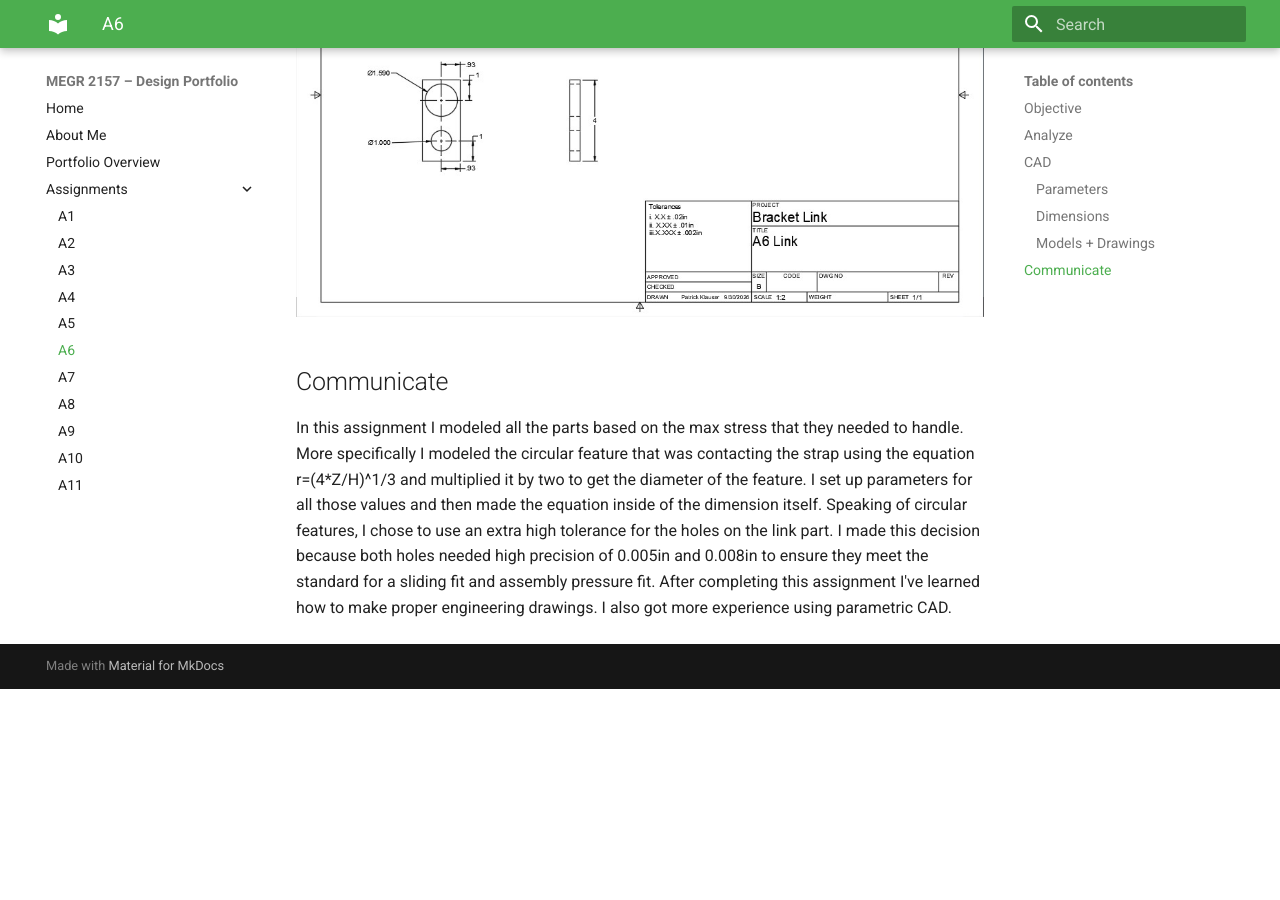
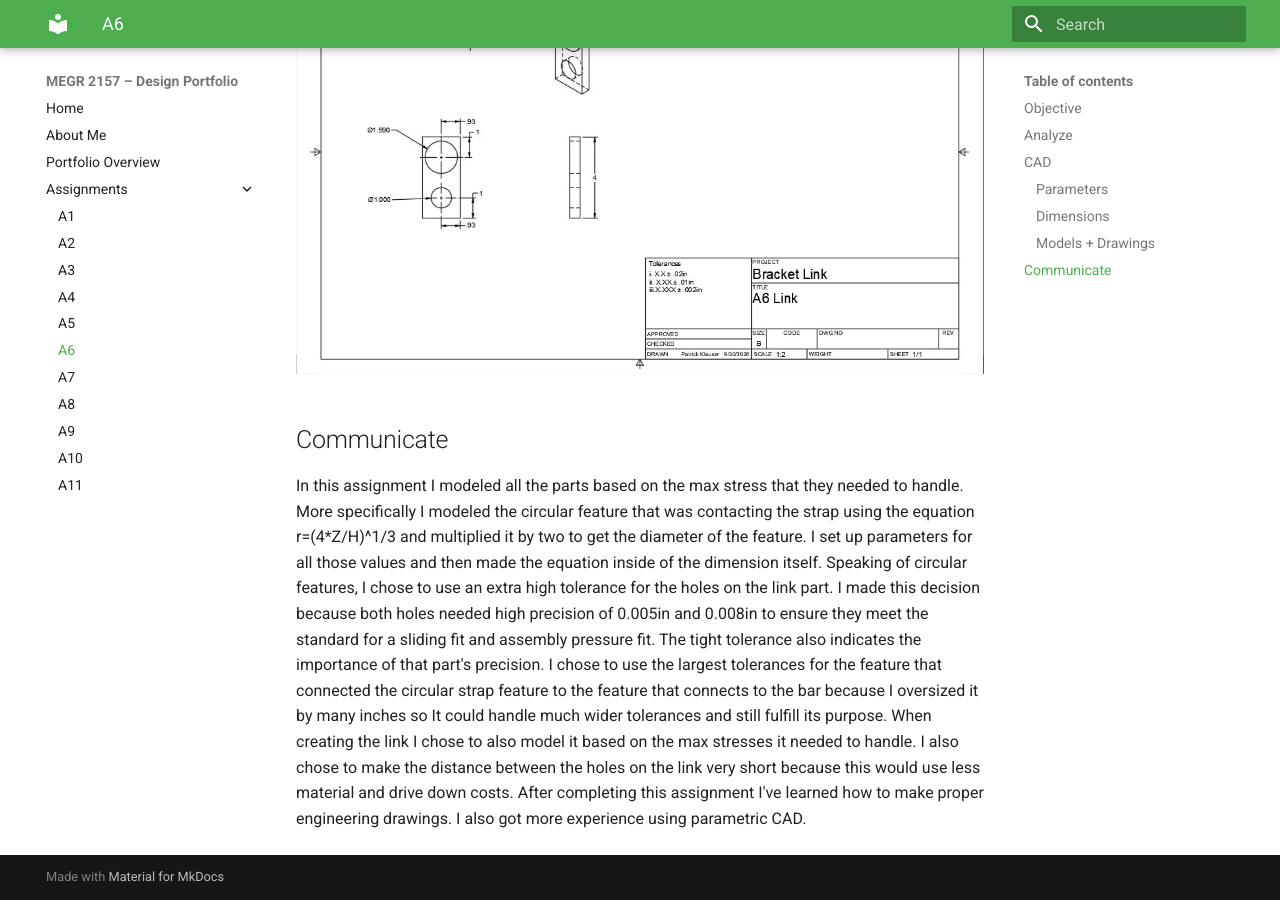
Before and after one commit to pklauser-cyber/design-projects-portfolio, an MkDocs documentation site: the page built from docs/assignments/A06/index.md, in a window 1280 px wide and 900 px high, scrolled down 3956 px. Built offline with MkDocs 1.6.1 and Material for MkDocs 9.7.7, drawn with Linux system fonts in a browser that asks for light colours; before the commit the page ends 4645 px from its top, so only the background shows below that; some of the changed text lies outside the part shown.

Commit message:
Update index.md

```diff
--- a/docs/assignments/A06/index.md
+++ b/docs/assignments/A06/index.md
@@ -25,5 +26,5 @@ In order to create my parametric CAD model I needed to first create my parameter
 
 
 ## Communicate
-In this assignment I modeled all the parts based on the max stress that they needed to handle. More specifically I modeled the circular feature that was contacting the strap using the equation r=(4*Z/H)^1/3 and multiplied it by two to get the diameter of the feature. I set up parameters for all those values and then made the equation inside of the dimension itself. Speaking of circular features, I chose to use an extra high tolerance for the holes on the link part. I made this decision because both holes needed high precision of 0.005in and 0.008in to ensure they meet the standard for a sliding fit and assembly pressure fit.
+In this assignment I modeled all the parts based on the max stress that they needed to handle. More specifically I modeled the circular feature that was contacting the strap using the equation r=(4*Z/H)^1/3 and multiplied it by two to get the diameter of the feature. I set up parameters for all those values and then made the equation inside of the dimension itself. Speaking of circular features, I chose to use an extra high tolerance for the holes on the link part. I made this decision because both holes needed high precision of 0.005in and 0.008in to ensure they meet the standard for a sliding fit and assembly pressure fit. The tight tolerance also indicates the importance of that part's precision. I chose to use the largest tolerances for the feature that connected the circular strap feature to the feature that connects to the bar because I oversized it by many inches so It could handle much wider tolerances and still fulfill its purpose. When creating the link I chose to also model it based on the max stresses it needed to handle. I also chose to make the distance between the holes on the link very short because this would use less material and drive down costs.
 After completing this assignment I've learned how to make proper engineering drawings. I also got more experience using parametric CAD.
```
Also changed, not shown: other parts of docs/assignments/A06/index.md (+1 -0 lines).
